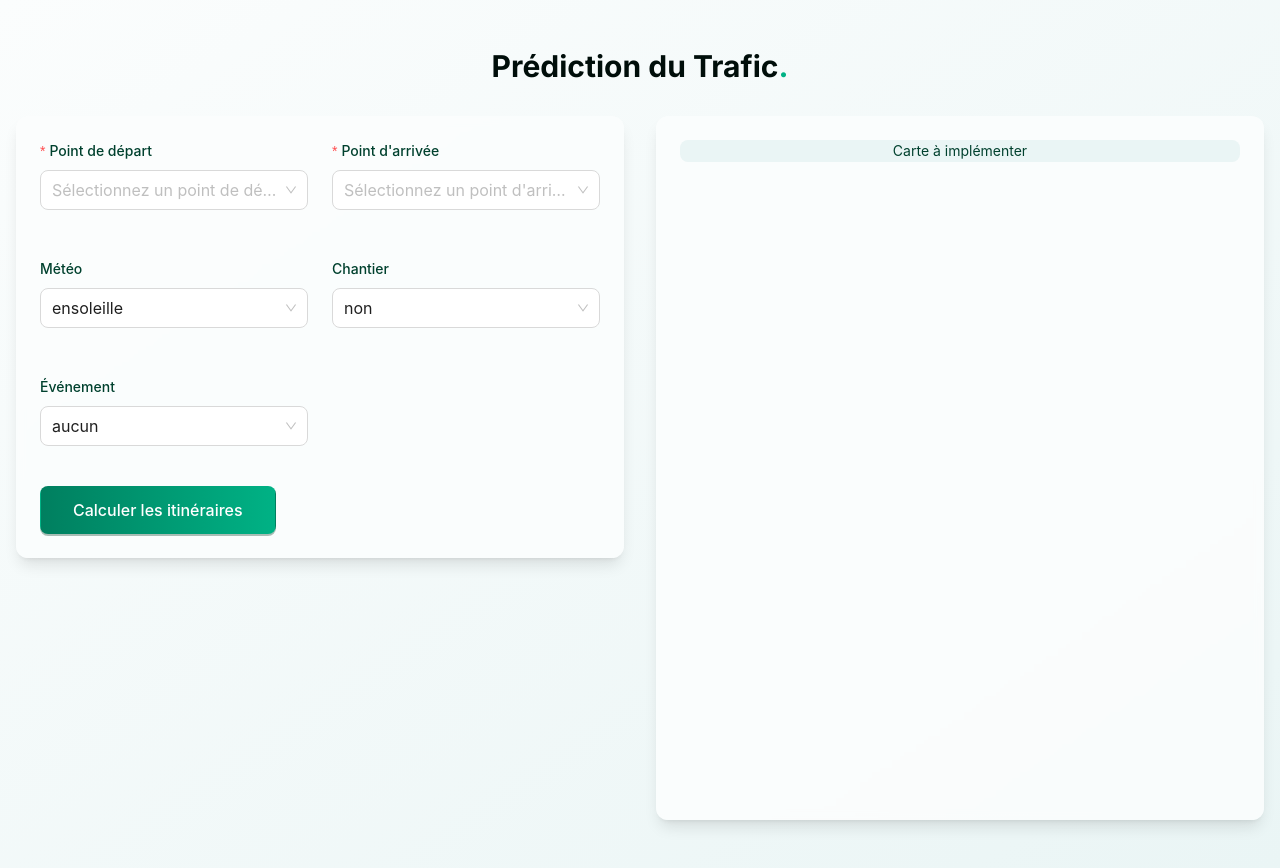
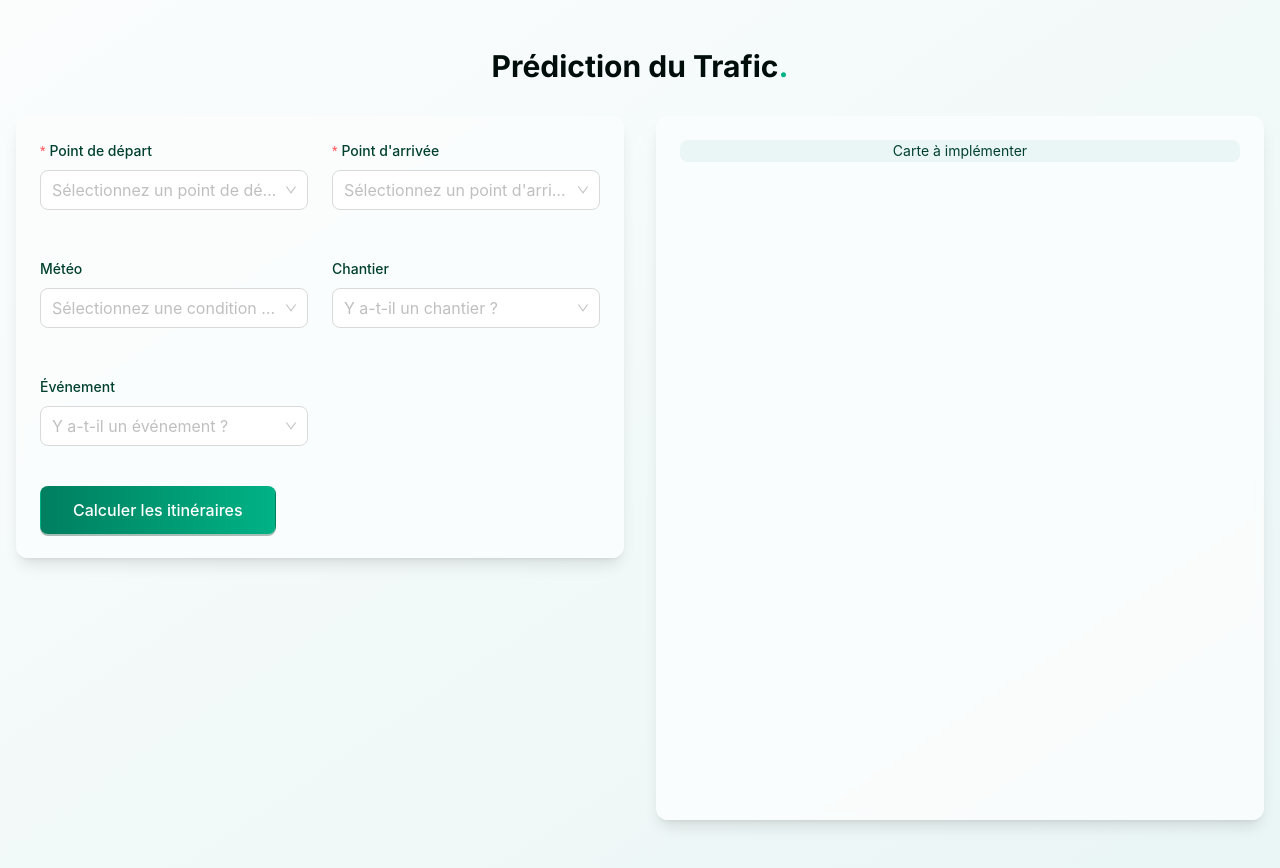
Before and after one commit to henoceli3/trafic-predictor-formulaire, a Next.js app: page /predictions in a window 1280 px wide. Built offline with nearby package versions, Linux system fonts and the light colour scheme.

Commit message:
Ajout de placeholders pour les sélecteurs de conditions météo, chantiers et événements sur la page des prédictions

```diff
--- a/src/app/predictions/page.jsx
+++ b/src/app/predictions/page.jsx
@@ -129,9 +129,9 @@ const PredictionsPage = () => {
                         <span className="text-text-200 font-medium">Météo</span>
                       }
                       name="meteo"
-                      initialValue="ensoleille"
                     >
                       <Select
+                        placeholder="Sélectionnez une condition météo"
                         className="rounded-lg border-primary-100"
                         size="large"
                         options={weatherOptions.map((opt) => ({
@@ -153,9 +153,9 @@ const PredictionsPage = () => {
                         </span>
                       }
                       name="chantier"
-                      initialValue="non"
                     >
                       <Select
+                        placeholder="Y a-t-il un chantier ?"
                         className="rounded-lg border-primary-100"
                         size="large"
                         options={constructionOptions.map((opt) => ({
@@ -177,9 +177,9 @@ const PredictionsPage = () => {
                         </span>
                       }
                       name="evenement"
-                      initialValue="aucun"
                     >
                       <Select
+                        placeholder="Y a-t-il un événement ?"
                         className="rounded-lg border-primary-100"
                         size="large"
                         options={eventOptions.map((opt) => ({
```
